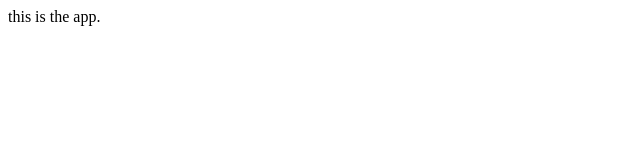
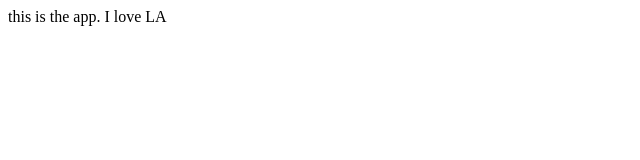
Before and after one commit to thetraderguy/myapp, a plain HTML site: page index.html in a window 1280 px wide. Shown: the full height of the page, 0-640 px from the left. Drawn offline with Linux system fonts and the light colour scheme.

Commit message:
git push -u origin master pointless

```diff
--- a/index.html
+++ b/index.html
@@ -1,5 +1,5 @@
 <html>
 	<head>
-		<body>this is the app.</body>
+		<body>this is the app. I love LA</body>
 	</head>
 </html>
```
